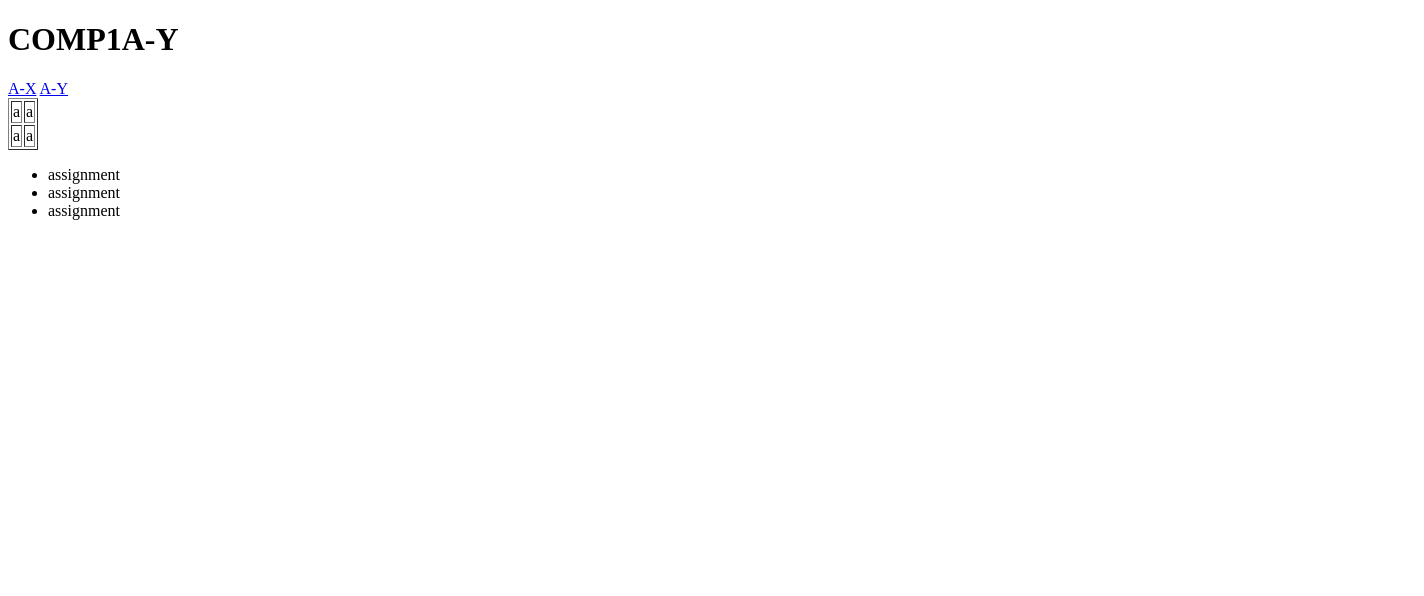
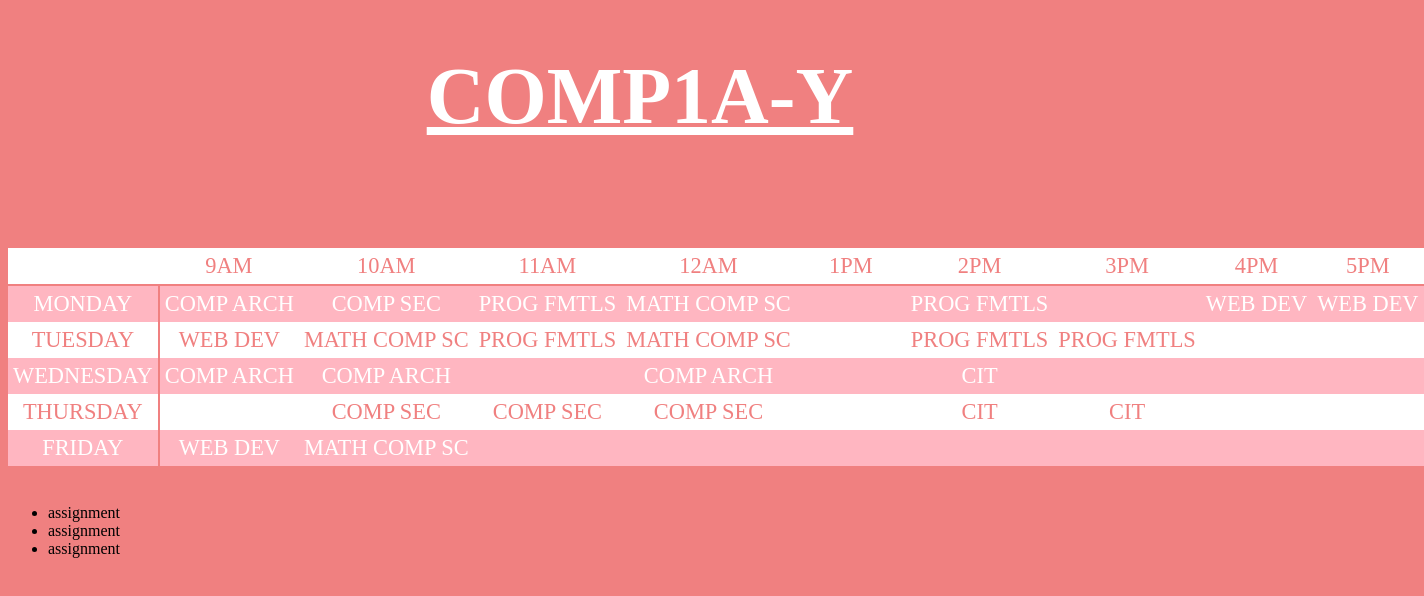
Before and after one commit to Barnabas35/COMP1A, a plain HTML site: page website/sub-pages/comp1ay.html in a window 1280 px wide. Shown: the whole page, 1424 px wide, since content can reach past the window. Drawn offline with Linux system fonts and the light colour scheme.

Commit message:
Content Added For comp1ay.html

```diff
--- a/website/sub-pages/comp1ay.html
+++ b/website/sub-pages/comp1ay.html
@@ -9,6 +9,8 @@
     <meta name="keywords" content="comp1a, comp1ay">
     <meta name="author" content="Barnabas Somodi">
     <meta name="viewport" content="width=device-width, initial-scale=1.0">
+
+    <link rel="stylesheet" href="../desktop.css">
 </head>
 
 
@@ -22,14 +24,78 @@
 </nav>
 
 <!-- Schedule table. -->
-<table border="1">
-    <tr>
-        <td>a</td>
-        <td>a</td>
+<table>
+    <tr class="first-row">
+        <td class="hide"></td>
+        <td>9AM</td>
+        <td>10AM</td>
+        <td>11AM</td>
+        <td>12AM</td>
+        <td>1PM</td>
+        <td>2PM</td>
+        <td>3PM</td>
+        <td>4PM</td>
+        <td>5PM</td>
+    </tr>
+    <tr class="dark-row">
+        <td class="first-col">MONDAY</td>
+        <td>COMP ARCH</td>
+        <td>COMP SEC</td>
+        <td>PROG FMTLS</td>
+        <td>MATH COMP SC</td>
+        <td></td>
+        <td>PROG FMTLS</td>
+        <td></td>
+        <td>WEB DEV</td>
+        <td>WEB DEV</td>
     </tr>
     <tr>
-        <td>a</td>
-        <td>a</td>
+        <td class="first-col">TUESDAY</td>
+        <td>WEB DEV</td>
+        <td>MATH COMP SC</td>
+        <td>PROG FMTLS</td>
+        <td>MATH COMP SC</td>
+        <td></td>
+        <td>PROG FMTLS</td>
+        <td>PROG FMTLS</td>
+        <td></td>
+        <td></td>
+    </tr>
+    <tr class="dark-row">
+        <td class="first-col">WEDNESDAY</td>
+        <td>COMP ARCH</td>
+        <td>COMP ARCH</td>
+        <td></td>
+        <td>COMP ARCH</td>
+        <td></td>
+        <td>CIT</td>
+        <td></td>
+        <td></td>
+        <td></td>
+    </tr>
+    <tr>
+        <td class="first-col">THURSDAY</td>
+        <td></td>
+        <td>COMP SEC</td>
+        <td>COMP SEC</td>
+        <td>COMP SEC</td>
+        <td></td>
+        <td>CIT</td>
+        <td>CIT</td>
+        <td></td>
+        <td></td>
+    </tr>
+    <tr class="dark-row">
+        <td class="first-col">FRIDAY</td>
+        <td>WEB DEV</td>
+        <td>MATH COMP SC</td>
+        <td></td>
+        <td></td>
+        <td></td>
+        <td></td>
+        <td></td>
+        <td></td>
+        <td></td>
     </tr>
 </table>
 
```
